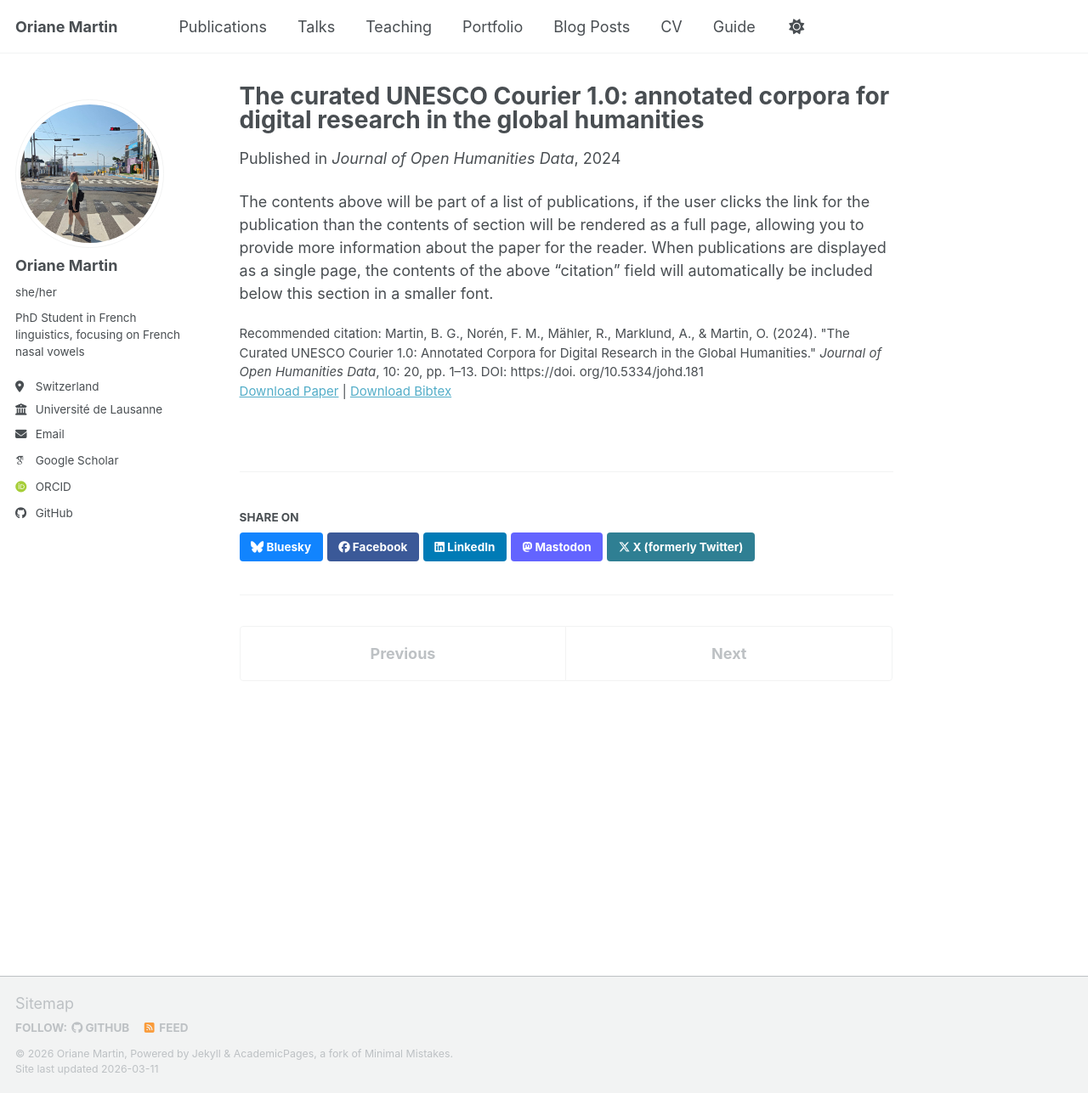
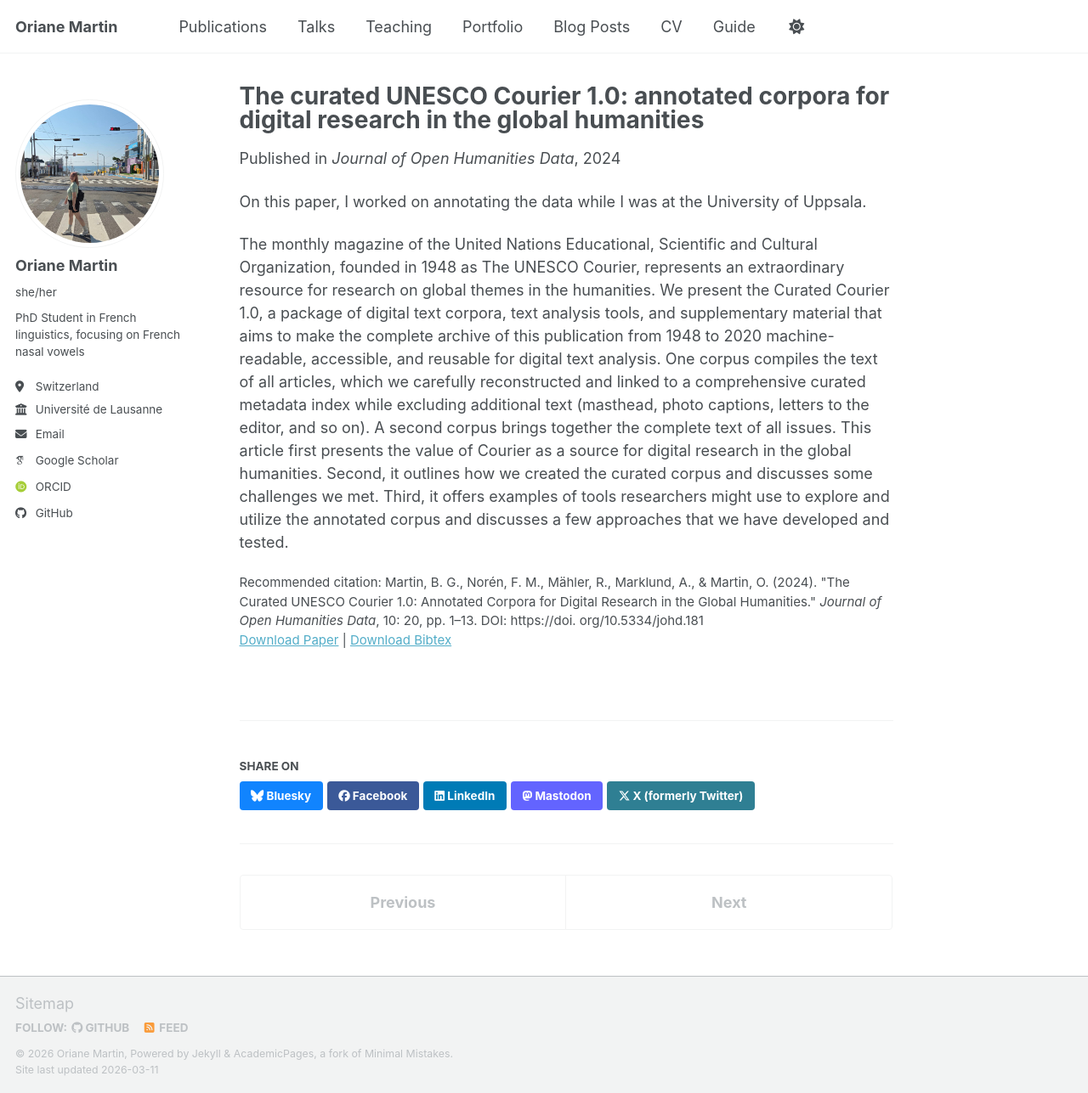
Before and after one commit to orianemartin/orianemartin, a Jekyll site: the page built from _publications/2024-02-21-curated-UNESCO-Courier.md, in a window 1280 px wide and 1287 px high. Shown: the whole window at 85% size. Built offline with Jekyll 4.4.1, drawn with Linux system fonts in a browser that asks for light colours; some web fonts are replaced; a script bundle is joined from its source files by our own code; library files that are not in the unit come from our copies.

Commit message:
Update 2024-02-21-curated-UNESCO-Courier.md

```diff
--- a/_publications/2024-02-21-curated-UNESCO-Courier.md
+++ b/_publications/2024-02-21-curated-UNESCO-Courier.md
@@ -3,7 +3,19 @@ title: "The curated UNESCO Courier 1.0: annotated corpora for digital research i
 collection: publications
 category: manuscripts
 permalink: /publication/2024-02-21-curated-UNESCO-Courier
-excerpt: 'The monthly magazine of the United Nations Educational, Scientific and Cultural Organization, founded in 1948 as The UNESCO Courier, represents an extraordinary
+excerpt: 'We present Curated Courier 1.0, a curated and annotated corpus of the UNESCO Courier (1948–2020) that makes the magazine’s archive accessible for digital humanities research.'
+date: 2024-02-21
+venue: 'Journal of Open Humanities Data'
+paperurl: 'https://www.diva-portal.org/smash/get/diva2:1844939/FULLTEXT01.pdf'
+bibtexurl: 'https://academicpages.github.io/files/bibtex1.bib'
+citation: 'Martin, B. G., Norén, F. M., Mähler, R., Marklund, A., & Martin, O. (2024). &quot;The Curated UNESCO Courier 1.0: Annotated Corpora for Digital Research in the Global Humanities.&quot; <i>Journal of Open Humanities Data</i>, 10: 20, pp. 1–13. DOI:  https://doi.
+org/10.5334/johd.181'
+---
+
+On this paper, I worked on annotating the data while I was at the University of Uppsala.
+
+The monthly magazine of the United Nations Educational, Scientific and Cultural
+Organization, founded in 1948 as The UNESCO Courier, represents an extraordinary
 resource for research on global themes in the humanities. We present the Curated
 Courier 1.0, a package of digital text corpora, text analysis tools, and supplementary
 material that aims to make the complete archive of this publication from 1948 to
@@ -15,12 +27,4 @@ complete text of all issues. This article first presents the value of Courier as
 for digital research in the global humanities. Second, it outlines how we created the
 curated corpus and discusses some challenges we met. Third, it offers examples of
 tools researchers might use to explore and utilize the annotated corpus and discusses
-a few approaches that we have developed and tested.'
-date: 2024-02-21
-venue: 'Journal of Open Humanities Data'
-paperurl: 'https://www.diva-portal.org/smash/get/diva2:1844939/FULLTEXT01.pdf'
-bibtexurl: 'https://academicpages.github.io/files/bibtex1.bib'
-citation: 'Martin, B. G., Norén, F. M., Mähler, R., Marklund, A., & Martin, O. (2024). &quot;The Curated UNESCO Courier 1.0: Annotated Corpora for Digital Research in the Global Humanities.&quot; <i>Journal of Open Humanities Data</i>, 10: 20, pp. 1–13. DOI:  https://doi.
-org/10.5334/johd.181'
----
-The contents above will be part of a list of publications, if the user clicks the link for the publication than the contents of section will be rendered as a full page, allowing you to provide more information about the paper for the reader. When publications are displayed as a single page, the contents of the above "citation" field will automatically be included below this section in a smaller font.
+a few approaches that we have developed and tested.
```
